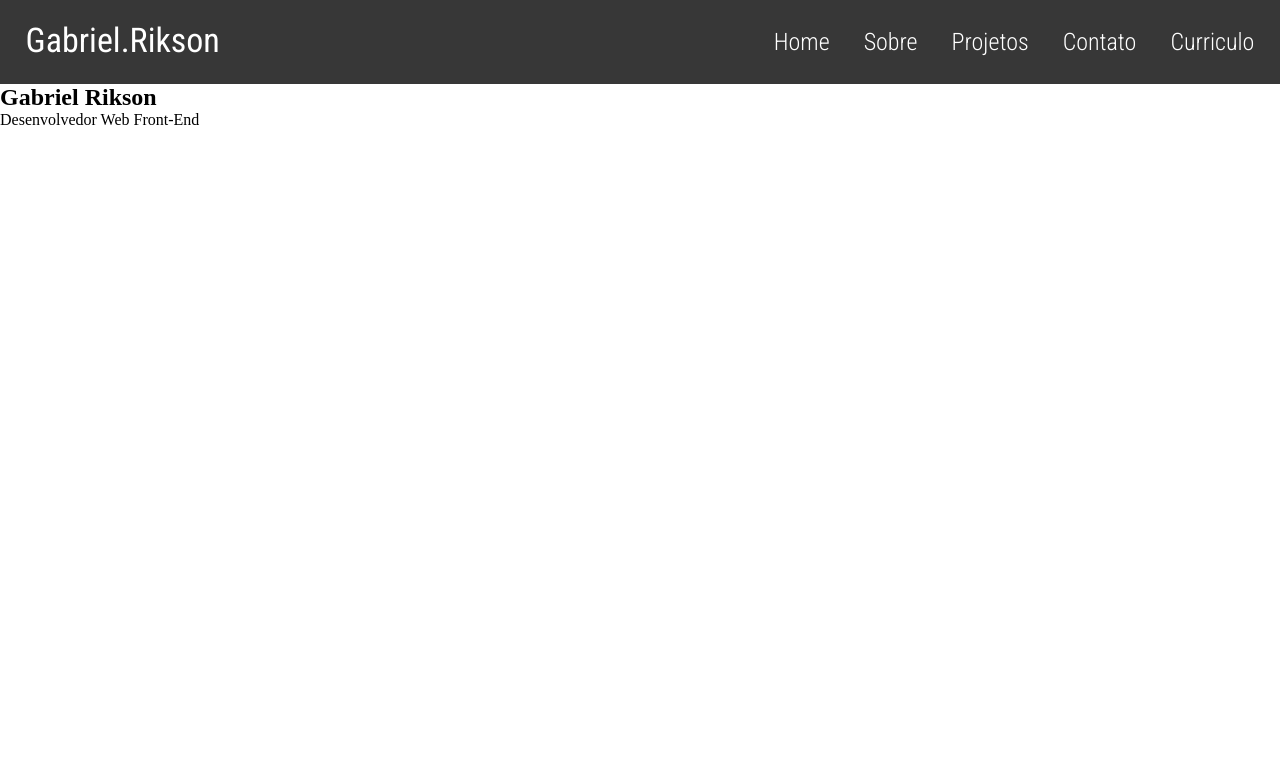
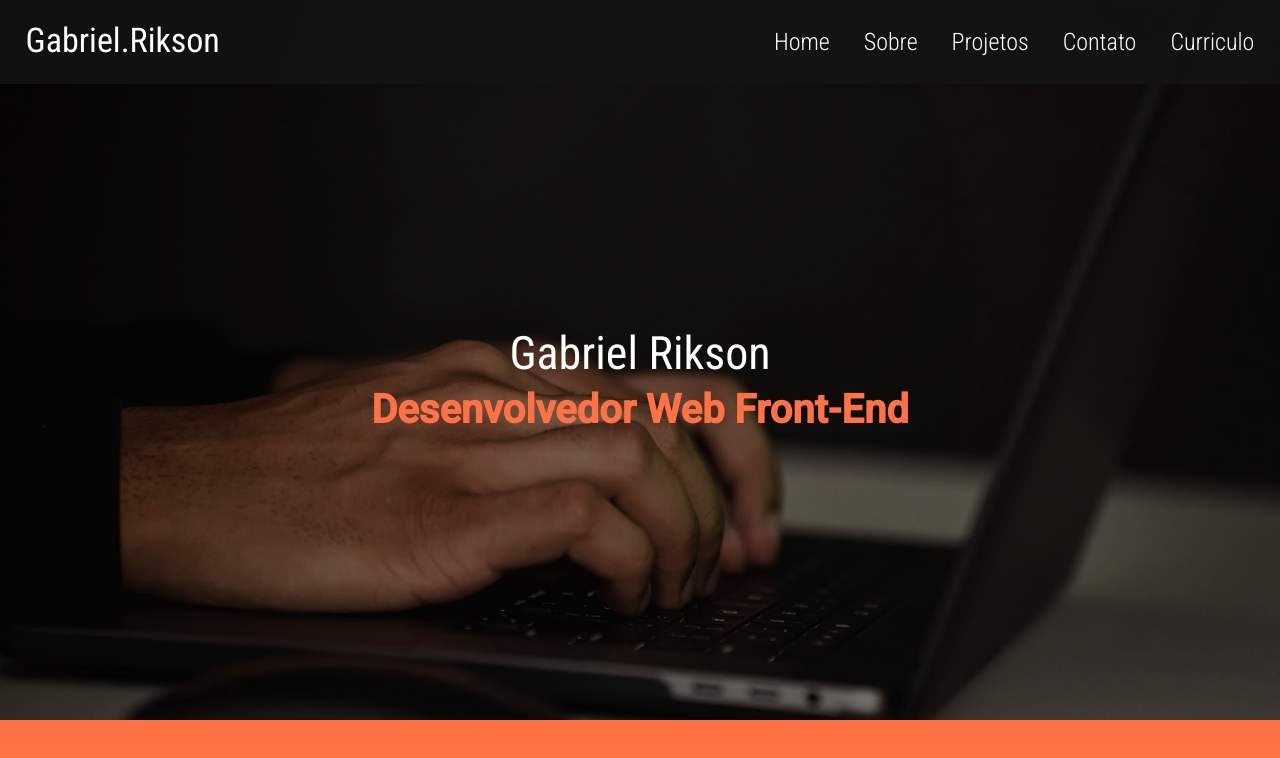
Before and after one commit to gabrielrikson/gabriel-rikson-portfolio-dev-front-end, a plain HTML site: page index.html in a window 1280 px wide. Drawn offline with Linux system fonts and the light colour scheme.

Commit message:
Finalizando Banner principal

```diff
--- a/css/style.css
+++ b/css/style.css
@@ -10,6 +10,7 @@
     padding: 0;
     margin: 0;
     box-sizing: border-box;
+    font-family: 'Roboto';
 }
 
 /*
@@ -20,6 +21,10 @@
 *
 */
 
+html,body{
+    height: 100%;
+}
+
 .container{
     max-width: 1280px;
     width: 100%;
@@ -28,9 +33,13 @@
 }
 
 header{
+    position: fixed;
+    left: 0;
+    top: 0;
     width: 100%;
-    background-color: rgba(20, 20, 20, 0.849);
+    background-color: rgba(20, 20, 20, 0.8);
     padding: 20px 0;
+    z-index: 3;
 }
 
 header > .container{
@@ -60,3 +69,42 @@ nav.menu-desktop a:hover{
     color: var(--orange-default);
     transition: .3s;
 }
+
+/* aqui termina o header */
+
+section.banner-main{
+    width: 100%;
+    height: 90vh;
+    background-image: url('../images/banner.jpeg');
+    background-position: center;
+    background-repeat: no-repeat;
+    background-size: cover;
+}
+section.banner-main .msg{
+    width: 100%;
+    height: 100%;
+    text-align: center;
+    padding-top: 40vh;
+    background-color: rgba(0, 0, 0, 0.445);
+    color: white;
+}
+
+.msg h2{
+    margin: 6px 0;
+    font-size: 46px;
+    font-family: 'Roboto Condensed';
+    font-weight: 400;
+}
+.msg p{
+    font-size: 40px;
+    font-weight: 600;
+    color: var(--orange-default);
+}
+
+/* aqui termina o banner */
+
+section.sobre{
+    width: 100%;
+    min-height: 800px;
+    background-color: var(--orange-default);
+}
```
